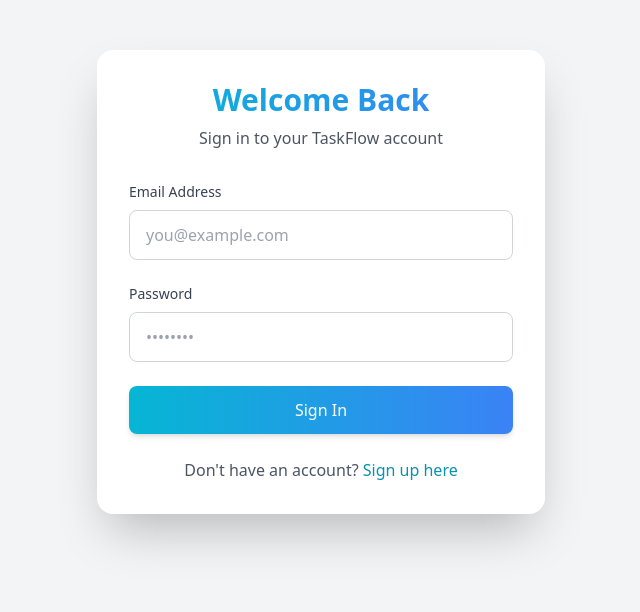
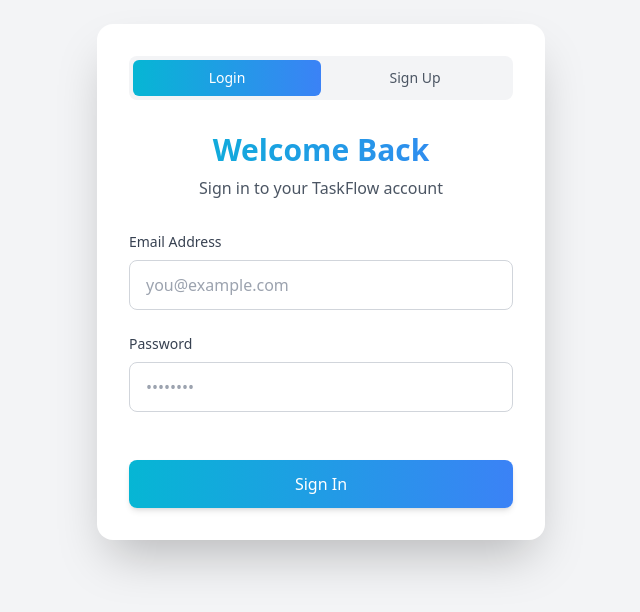
Before and after one commit to Anthonyjrchen/TaskFlow, a React app in the folder frontend/: page /login in a window 1280 px wide. Shown: the part 118-730 px from the top of the page, without its empty margins (319-959 px from the left). Built offline with nearby package versions, Linux system fonts and the light colour scheme; no server answers; the HTML template or start-up script is replaced by a standard one.

Commit message:
added dual login/signup functionality on login page.

```diff
--- a/frontend/src/pages/LoginPage.tsx
+++ b/frontend/src/pages/LoginPage.tsx
@@ -1,49 +1,109 @@
 import { useState } from "react";
-import { supabase } from "../lib/supabase";
 import { useNavigate } from "react-router-dom";
 import { useAuth } from "../contexts/AuthContext";
 
+type AuthMode = "login" | "signup";
+
 function LoginPage() {
+  const [mode, setMode] = useState<AuthMode>("login");
   const [email, setEmail] = useState("");
   const [password, setPassword] = useState("");
+  const [confirmPassword, setConfirmPassword] = useState("");
   const [error, setError] = useState("");
   const [loading, setLoading] = useState(false);
 
   const navigate = useNavigate();
-  const { signIn } = useAuth();
+  const { signIn, signUp } = useAuth();
 
-  const handleLogin = async (e: React.FormEvent) => {
+  const handleSubmit = async (e: React.FormEvent) => {
     e.preventDefault();
-    setError(""); // Get rid of previous error
+    setError("");
     setLoading(true);
 
     try {
-      await signIn(email, password);
-      navigate("/");
+      if (mode === "login") {
+        await signIn(email, password);
+        navigate("/");
+      } else {
+        if (password !== confirmPassword) {
+          setError("Passwords do not match");
+          setLoading(false);
+          return;
+        }
+        await signUp(email, password);
+        navigate("/");
+      }
     } catch (error: any) {
       setError(error.message);
     } finally {
       setLoading(false);
     }
   };
+
+  const switchMode = (newMode: AuthMode) => {
+    setMode(newMode);
+    setError("");
+    setEmail("");
+    setPassword("");
+    setConfirmPassword("");
+  };
+
   return (
     <div className="h-screen bg-gray-100 flex items-center justify-center p-4 overflow-hidden">
       <div className="w-full max-w-md">
         <div className="bg-white rounded-2xl shadow-2xl p-8">
+          {/* Tab Switcher */}
+          <div className="relative flex bg-gray-100 rounded-lg p-1 mb-8">
+            <div
+              className={`absolute top-1 bottom-1 bg-gradient-to-r from-cyan-500 to-blue-500 rounded-md transition-all duration-300 ease-in-out ${
+                mode === "login" ? "left-1 right-1/2" : "left-1/2 right-1"
+              }`}
+            />
+            <button
+              type="button"
+              onClick={() => switchMode("login")}
+              className={`relative flex-1 py-2 text-sm font-medium rounded-md transition-colors duration-300 ${
+                mode === "login"
+                  ? "text-white"
+                  : "text-gray-600 hover:text-gray-800"
+              }`}
+            >
+              Login
+            </button>
+            <button
+              type="button"
+              onClick={() => switchMode("signup")}
+              className={`relative flex-1 py-2 text-sm font-medium rounded-md transition-colors duration-300 ${
+                mode === "signup"
+                  ? "text-white"
+                  : "text-gray-600 hover:text-gray-800"
+              }`}
+            >
+              Sign Up
+            </button>
+          </div>
+
+          {/* Header */}
           <div className="text-center mb-8">
             <h1 className="text-3xl font-bold bg-gradient-to-r from-cyan-500 to-blue-500 bg-clip-text text-transparent mb-2">
-              Welcome Back
+              {mode === "login" ? "Welcome Back" : "Create Account"}
             </h1>
-            <p className="text-gray-600">Sign in to your TaskFlow account</p>
+            <p className="text-gray-600">
+              {mode === "login"
+                ? "Sign in to your TaskFlow account"
+                : "Join TaskFlow to manage your tasks"}
+            </p>
           </div>
 
+          {/* Error Message */}
           {error && (
             <div className="mb-6 p-4 bg-red-50 border border-red-200 rounded-lg">
               <p className="text-red-600 text-sm">{error}</p>
             </div>
           )}
 
-          <form onSubmit={handleLogin} className="space-y-6">
+          {/* Form */}
+          <form onSubmit={handleSubmit} className="space-y-6">
             <div>
               <label
                 htmlFor="email"
@@ -80,26 +140,49 @@
               />
             </div>
 
+            {/* Confirm Password - Only for Signup */}
+            <div
+              className={`transition-all duration-300 ease-in-out ${
+                mode === "signup"
+                  ? "max-h-24 opacity-100"
+                  : "max-h-0 opacity-0 overflow-hidden"
+              }`}
+            >
+              {mode === "signup" && (
+                <div>
+                  <label
+                    htmlFor="confirmPassword"
+                    className="block text-sm font-medium text-gray-700 mb-2"
+                  >
+                    Confirm Password
+                  </label>
+                  <input
+                    id="confirmPassword"
+                    type="password"
+                    placeholder="••••••••"
+                    value={confirmPassword}
+                    onChange={(e) => setConfirmPassword(e.target.value)}
+                    required={mode === "signup"}
+                    className="w-full px-4 py-3 border border-gray-300 rounded-lg focus:outline-none focus:ring-2 focus:ring-cyan-500 focus:border-transparent transition-all"
+                  />
+                </div>
+              )}
+            </div>
+
             <button
               type="submit"
               disabled={loading}
               className="w-full px-4 py-3 text-white font-medium bg-gradient-to-r from-cyan-500 to-blue-500 rounded-lg hover:from-cyan-600 hover:to-blue-600 focus:outline-none focus:ring-2 focus:ring-cyan-500 focus:ring-offset-2 transition-all shadow-md hover:shadow-lg disabled:opacity-50 disabled:cursor-not-allowed"
             >
-              {loading ? "Signing in..." : "Sign In"}
+              {loading
+                ? mode === "login"
+                  ? "Signing in..."
+                  : "Creating account..."
+                : mode === "login"
+                ? "Sign In"
+                : "Sign Up"}
             </button>
           </form>
-
-          <div className="mt-6 text-center">
-            <p className="text-gray-600">
-              Don't have an account?{" "}
-              <a
-                href="/signup"
-                className="text-cyan-600 hover:text-cyan-700 font-medium transition-colors"
-              >
-                Sign up here
-              </a>
-            </p>
-          </div>
         </div>
       </div>
     </div>
--- a/frontend/src/pages/SignupPage.tsx
+++ /dev/null
@@ -1,5 +0,0 @@
-function SignupPage() {
-  return <></>;
-}
-
-export default SignupPage;
```
